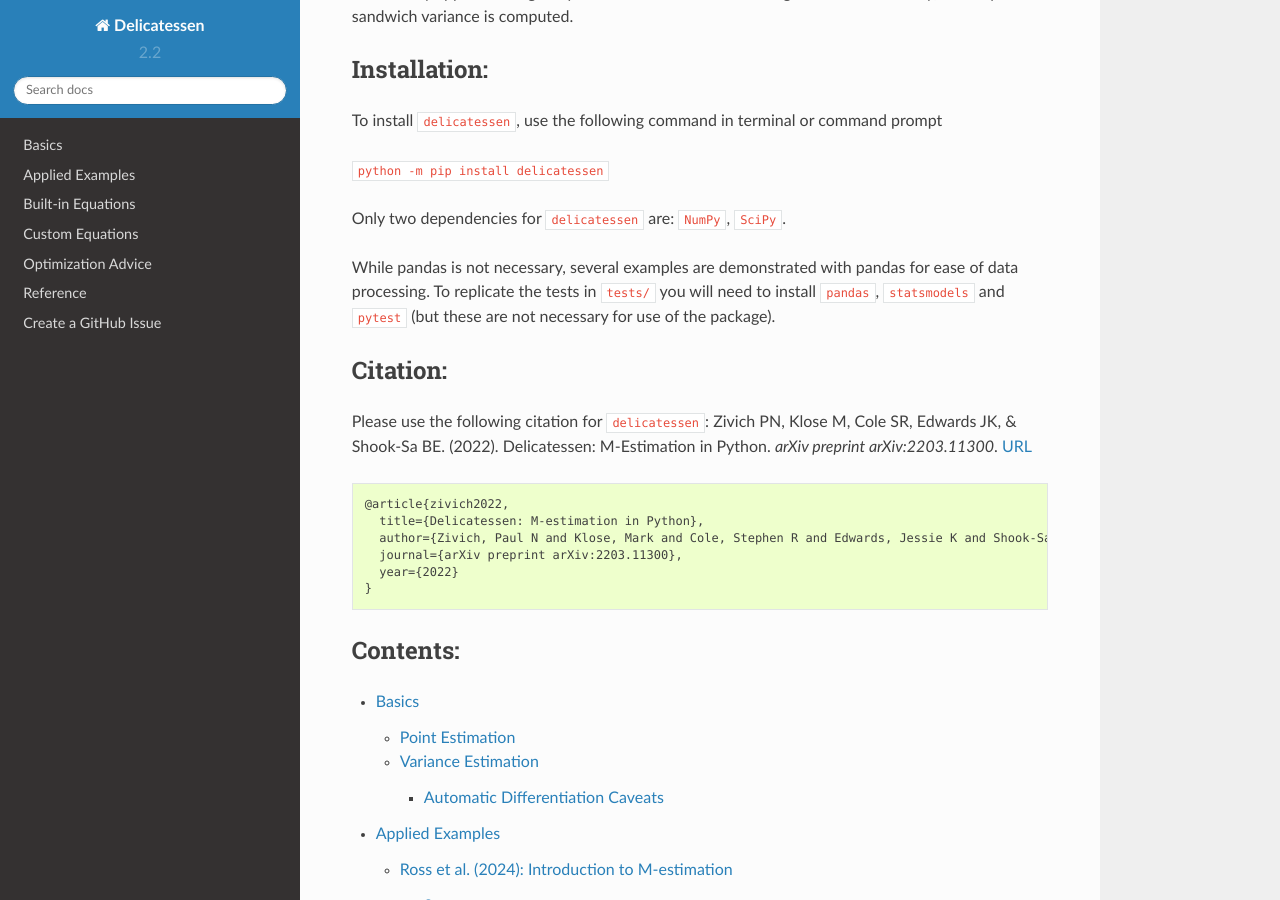
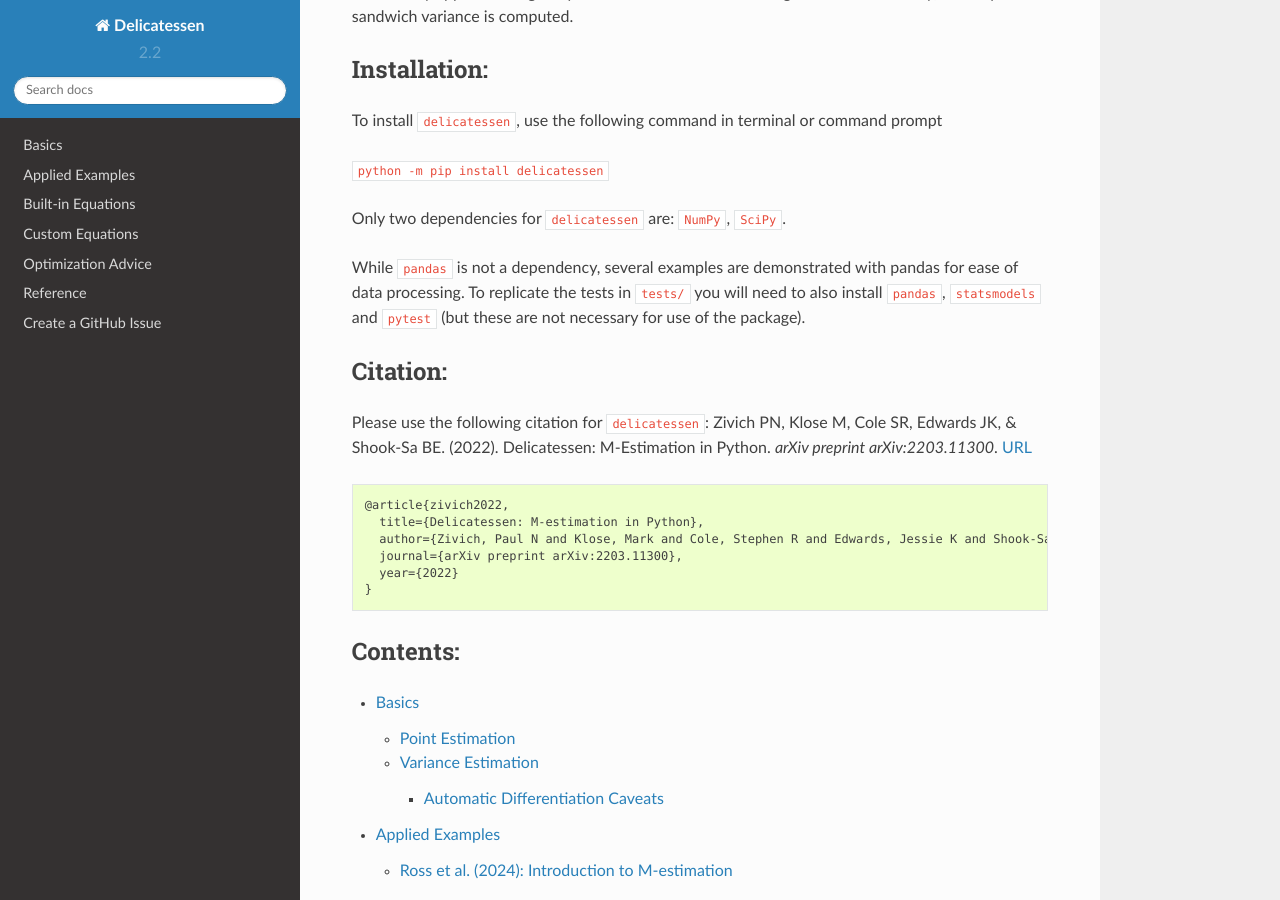
Before and after one commit to pzivich/Delicatessen, a Sphinx documentation site: the page built from docs/index.rst, in a window 1280 px wide and 900 px high, scrolled down 1508 px. Built offline with Sphinx 7.4.7 and the Read the Docs theme 2.0.0, drawn with Linux system fonts in a browser that asks for light colours.

```diff
--- a/docs/index.rst
+++ b/docs/index.rst
@@ -54,9 +54,9 @@ To install ``delicatessen``, use the following command in terminal or command pr
 
 Only two dependencies for ``delicatessen`` are: ``NumPy``, ``SciPy``.
 
-While pandas is not necessary, several examples are demonstrated with pandas for ease of data processing. To replicate
-the tests in ``tests/`` you will need to install ``pandas``, ``statsmodels`` and ``pytest`` (but these are not necessary
-for use of the package).
+While ``pandas`` is not a dependency, several examples are demonstrated with pandas for ease of data processing. To
+replicate the tests in ``tests/`` you will need to also install ``pandas``, ``statsmodels`` and ``pytest`` (but these
+are not necessary for use of the package).
 
 Citation:
 -------------
```
Also changed, not shown: README.md (+6 -6 lines).
